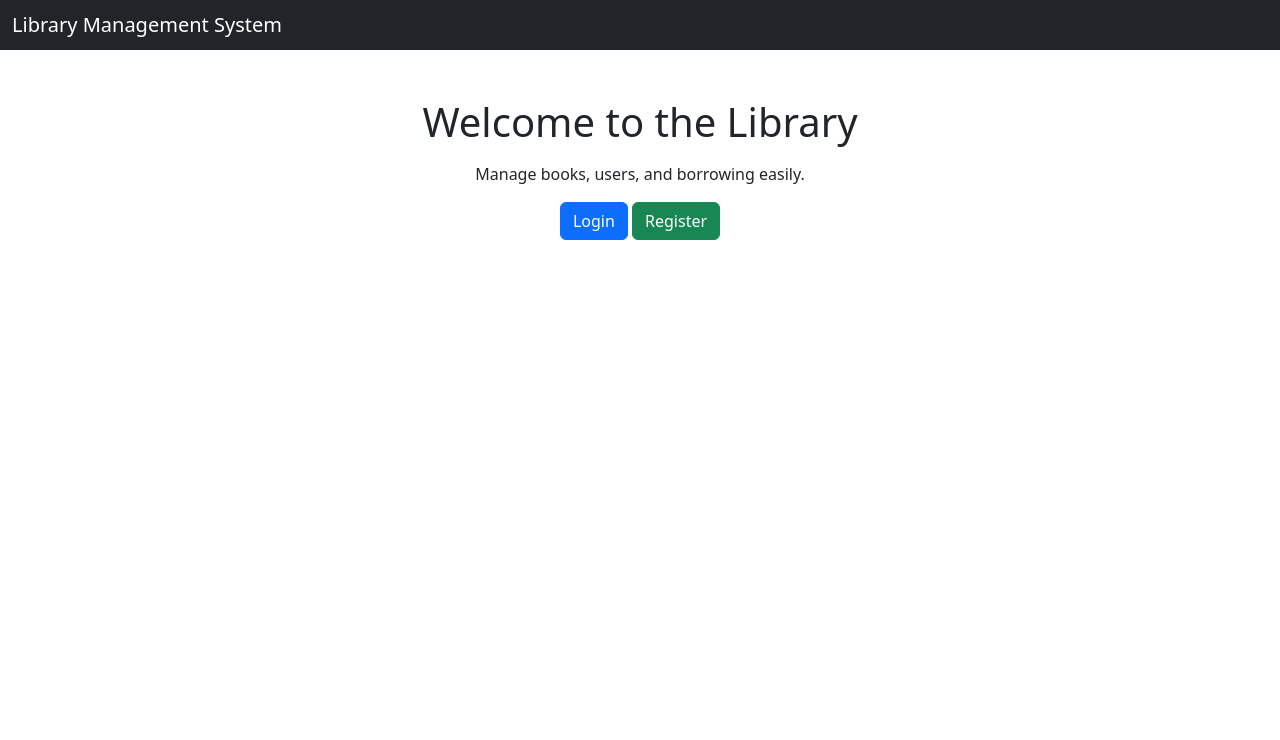
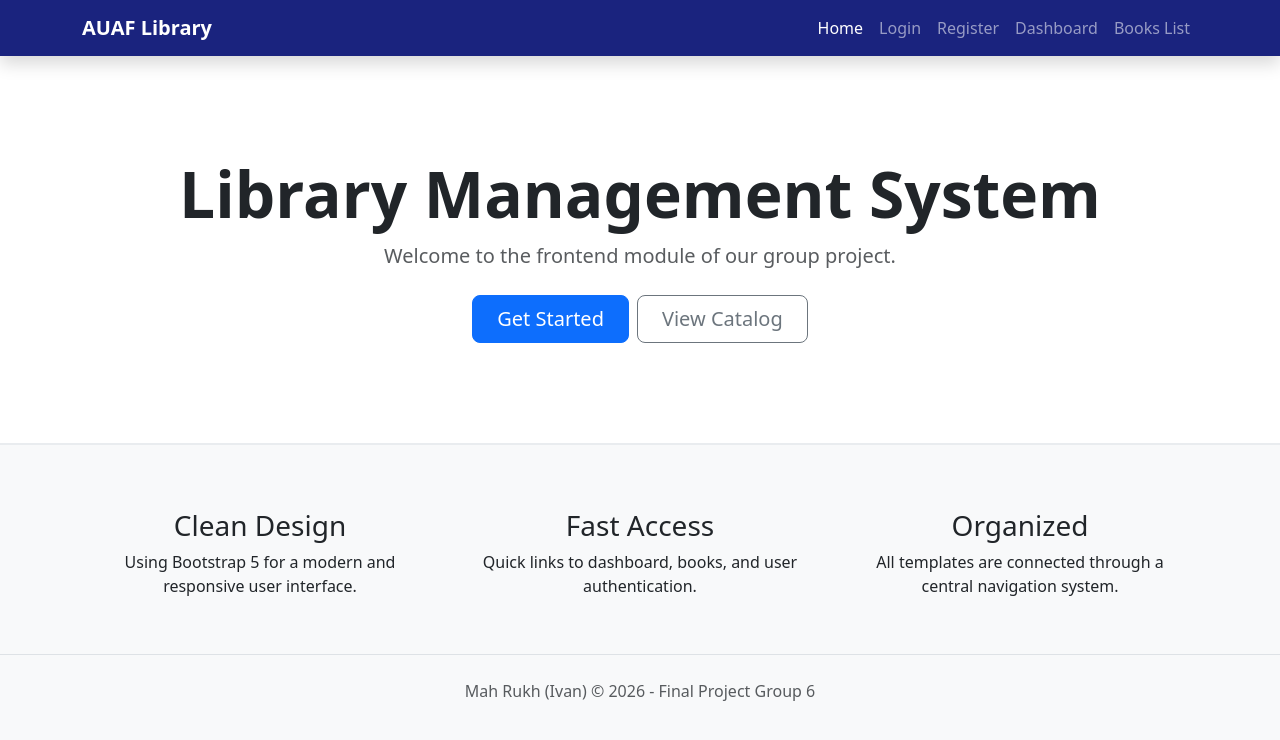
Before and after one commit to Mariam-Paktiawal/ITC-345---Python-Final-Project---Group-6-, a Flask app: template app/templates/index.html in a window 1280 px wide. Shown: the top 740 px of the page. Run offline with Flask 3, Linux system fonts and the light colour scheme; the template is opened without the code that fills it, so the values that code supplies are empty.

Commit message:
Add simple and clean home page

```diff
--- a/app/templates/index.html
+++ b/app/templates/index.html
@@ -1,40 +1,68 @@
 <!DOCTYPE html>
 <html lang="en">
-
 <head>
     <meta charset="UTF-8">
-    <title>Library Management System</title>
-
+    <meta name="viewport" content="width=device-width, initial-scale=1.0">
+    <title>AUAF Library - Home</title>
     <link href="https://cdn.jsdelivr.net/npm/bootstrap@5.3.0/dist/css/bootstrap.min.css" rel="stylesheet">
+    <style>
+        body { background-color: #f8f9fa; }
+        .navbar { background-color: #1a237e; }
+        .hero-section { padding: 100px 0; background: white; border-bottom: 2px solid #e9ecef; }
+    </style>
 </head>
-
 <body>
 
-<nav class="navbar navbar-dark bg-dark">
-    <div class="container-fluid">
-        <span class="navbar-brand mb-0 h1">
-            Library Management System
-        </span>
+    <nav class="navbar navbar-expand-lg navbar-dark shadow">
+        <div class="container">
+            <a class="navbar-brand fw-bold" href="/">AUAF Library</a>
+            <div class="navbar-nav ms-auto">
+                <a class="nav-link active" href="/">Home</a>
+                <a class="nav-link" href="/login">Login</a>
+                <a class="nav-link" href="/register">Register</a>
+                <a class="nav-link" href="/dashboard">Dashboard</a>
+                <a class="nav-link" href="/books">Books List</a>
+            </div>
+        </div>
+    </nav>
+
+    <div class="hero-section text-center">
+        <div class="container">
+            <h1 class="display-3 fw-bold text-dark">Library Management System</h1>
+            <p class="lead text-muted mb-4">Welcome to the frontend module of our group project.</p>
+            <div class="d-grid gap-2 d-sm-flex justify-content-sm-center">
+                <a href="/login" class="btn btn-primary btn-lg px-4 gap-3">Get Started</a>
+                <a href="/books" class="btn btn-outline-secondary btn-lg px-4">View Catalog</a>
+            </div>
+        </div>
     </div>
-</nav>
 
-<div class="container mt-5 text-center">
+    <div class="container mt-5">
+        <div class="row text-center">
+            <div class="col-md-4">
+                <div class="p-3">
+                    <h3>Clean Design</h3>
+                    <p>Using Bootstrap 5 for a modern and responsive user interface.</p>
+                </div>
+            </div>
+            <div class="col-md-4">
+                <div class="p-3">
+                    <h3>Fast Access</h3>
+                    <p>Quick links to dashboard, books, and user authentication.</p>
+                </div>
+            </div>
+            <div class="col-md-4">
+                <div class="p-3">
+                    <h3>Organized</h3>
+                    <p>All templates are connected through a central navigation system.</p>
+                </div>
+            </div>
+        </div>
+    </div>
 
-    <h1>Welcome to the Library</h1>
-
-    <p class="mt-3">
-        Manage books, users, and borrowing easily.
-    </p>
-
-    <a href="/login" class="btn btn-primary">
-        Login
-    </a>
-
-    <a href="/register" class="btn btn-success">
-        Register
-    </a>
-
-</div>
+    <footer class="py-4 my-4 border-top text-center text-muted">
+        Mah Rukh (Ivan) &copy; 2026 - Final Project Group 6
+    </footer>
 
 </body>
 </html>
```
Also changed, not shown: app/templates/dashboard.html (added, +68 -0 lines), test_view.py (added, +32 -0 lines).
